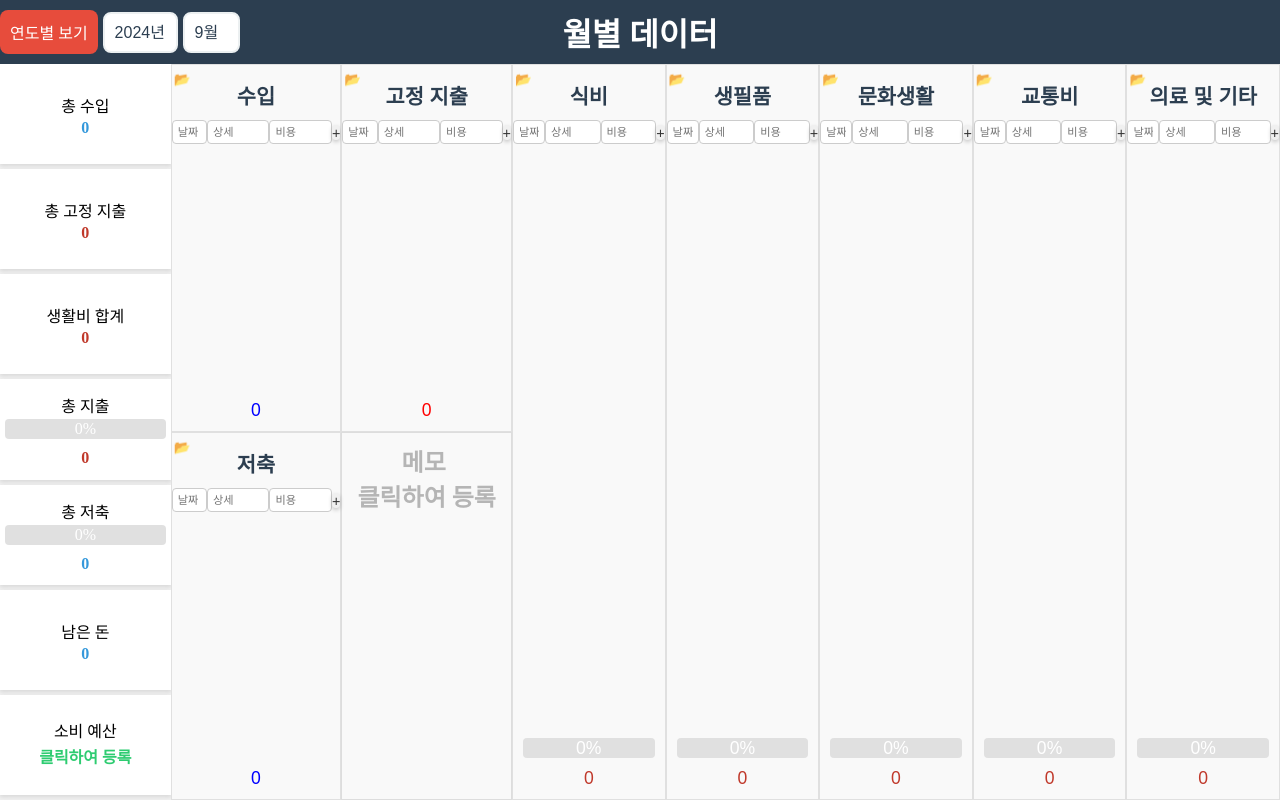
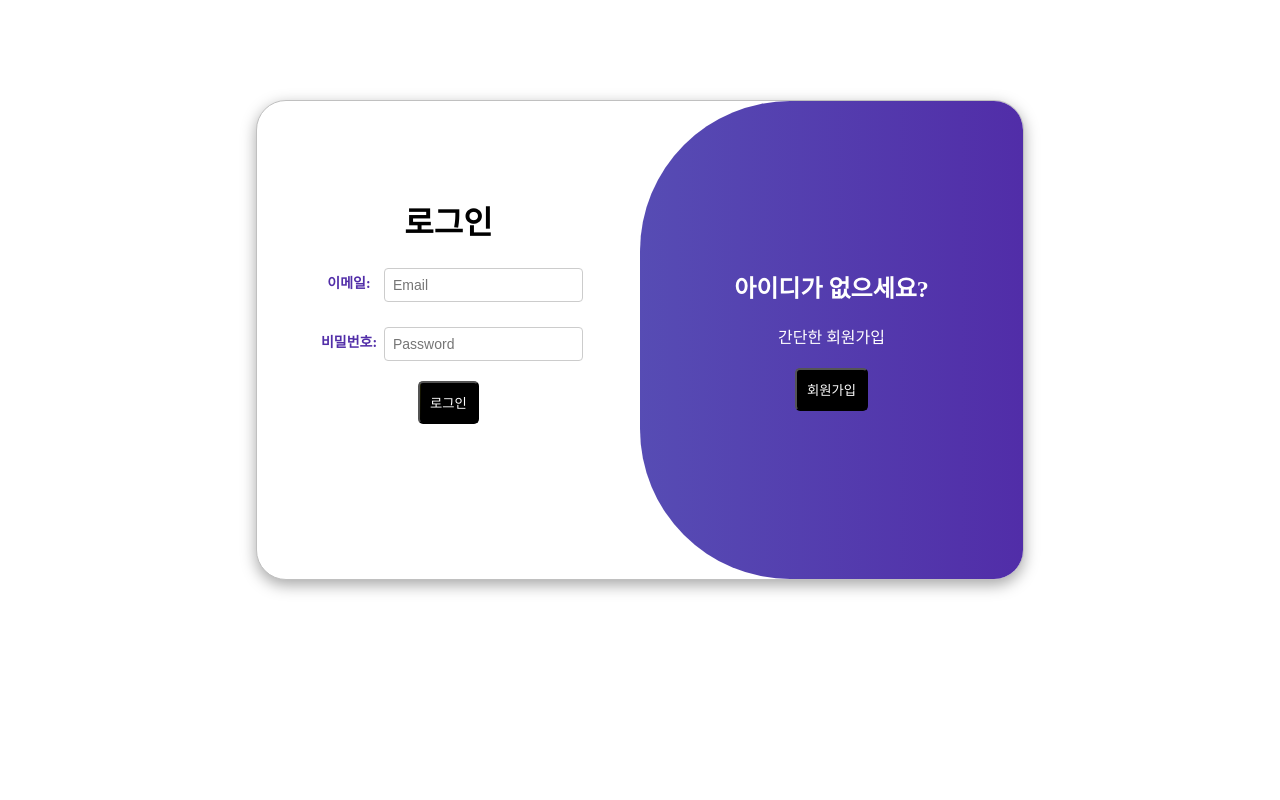
Before and after one commit to tomyhas59/household-book, a React (Create React App) app: page / in a window 1280 px wide. Built offline with nearby package versions, Linux system fonts and the light colour scheme.

Commit message:
sign page

```diff
--- a/src/App.js
+++ b/src/App.js
@@ -3,14 +3,16 @@ import { BrowserRouter, Route, Routes } from "react-router-dom";
 import Main from "./pages/Main";
 import Annual from "./pages/Annual";
 import { RecoilRoot } from "recoil";
+import Sign from "./pages/Sign";
 
 const App = () => {
   return (
     <RecoilRoot>
       <BrowserRouter basename={process.env.PUBLIC_URL}>
         <Routes>
-          <Route path="/" element={<Main />} />
+          <Route path="/main" element={<Main />} />
           <Route path="/annual" element={<Annual />} />
+          <Route path="/" element={<Sign />} />
         </Routes>
       </BrowserRouter>
     </RecoilRoot>
--- a/src/pages/Annual.js
+++ b/src/pages/Annual.js
@@ -7,6 +7,7 @@ import { useSetRecoilState } from "recoil";
 import { monthState, yearState } from "../recoil/atoms";
 import { Pie } from "react-chartjs-2";
 import { Chart as ChartJS, ArcElement, Tooltip, Legend } from "chart.js";
+import { StyledLink } from "./Main";
 
 ChartJS.register(ArcElement, Tooltip, Legend);
 
@@ -95,7 +96,7 @@ const Annual = () => {
     );
 
   const goToMonthPage = (year, month) => {
-    navigate("/");
+    navigate("/main");
     setRecoilYear(year);
     setRecoilMonth(month);
   };
@@ -171,7 +172,7 @@ const Annual = () => {
     <Container>
       <HeaderContainer>
         <HeaderLeftSection>
-          <HomeButton to="/">월별로 보기</HomeButton>
+          <HomeButton to="/main">월별로 보기</HomeButton>
           <Select value={year} onChange={(e) => setYear(e.target.value)}>
             {years.map((year) => (
               <option key={year} value={year}>
@@ -183,6 +184,7 @@ const Annual = () => {
           <p>{totalIncome().toLocaleString()}원</p>
         </HeaderLeftSection>
         <HeaderTitle>연도별 데이터</HeaderTitle>
+        <StyledLink to="/">로그아웃</StyledLink>
       </HeaderContainer>
       <MonthListContainer>
         <MonthList>
--- a/src/pages/Main.js
+++ b/src/pages/Main.js
@@ -19,6 +19,7 @@ import {
   dataByDateState,
   livingTotalState,
 } from "../recoil/atoms";
+import { Link } from "react-router-dom";
 
 const Main = () => {
   const setDetailsTotals = useSetRecoilState(detailsTotalsState);
@@ -81,6 +82,7 @@ const Main = () => {
           setMonth={setMonth}
         />
         <HeaderTitle>월별 데이터</HeaderTitle>
+        <StyledLink to="/">로그아웃</StyledLink>
       </HeaderContainer>
       <ContentContainer>
         <FlexContainer>
@@ -211,3 +213,19 @@ const DetailsContainer = styled.div`
   display: flex;
   height: 92vh;
 `;
+
+export const StyledLink = styled(Link)`
+  text-decoration: none;
+  color: #fff;
+  font-size: 16px;
+  font-weight: bold;
+  padding: 10px 20px;
+  border: 2px solid #fff;
+  border-radius: 5px;
+  transition: all 0.3s ease;
+
+  &:hover {
+    background-color: #512da8;
+    color: #fff;
+  }
+`;
--- /dev/null
+++ b/src/pages/Sign.js
@@ -0,0 +1,238 @@
+import React, { useState } from "react";
+import styled, { css } from "styled-components";
+
+const Login = () => {
+  const [active, setActive] = useState(false);
+
+  const handleToggle = () => {
+    setActive((prev) => !prev);
+  };
+
+  return (
+    <Container>
+      <SignUpContainer active={active}>
+        <h1>회원가입</h1>
+        <FormContainer>
+          <Label>
+            <LabelText>닉네임:</LabelText>
+            <Input placeholder="Nickname" type="text" />
+          </Label>
+          <Label>
+            <LabelText>이메일:</LabelText>
+            <Input placeholder="Email" type="email" />
+          </Label>
+          <Label>
+            <LabelText>비밀번호:</LabelText>
+            <Input placeholder="Password" type="password" />
+          </Label>
+          <Label>
+            <LabelText>비밀번호 확인:</LabelText>
+            <Input placeholder="Password confirm" type="password" />
+          </Label>
+          <Button>가입하기</Button>
+        </FormContainer>
+      </SignUpContainer>
+      <SignInContainer active={active}>
+        <h1>로그인</h1>
+        <FormContainer>
+          <Label>
+            <LabelText>이메일:</LabelText>
+            <Input placeholder="Email" type="email" />
+          </Label>
+          <Label>
+            <LabelText>비밀번호:</LabelText>
+            <Input placeholder="Password" type="password" />
+          </Label>
+          <Button>로그인</Button>
+        </FormContainer>
+      </SignInContainer>
+      <ToggleContainer active={active}>
+        <Toggle active={active}>
+          <ToggleLeft active={active}>
+            <h2>이미 아이디가 있다면?</h2>
+            <p>로그인 해주세요</p>
+            <Button onClick={handleToggle}>로그인</Button>
+          </ToggleLeft>
+          <ToggleRight active={active}>
+            <h2>아이디가 없으세요?</h2>
+            <p>간단한 회원가입</p>
+            <Button onClick={handleToggle}>회원가입</Button>
+          </ToggleRight>
+        </Toggle>
+      </ToggleContainer>
+    </Container>
+  );
+};
+
+export default Login;
+
+const Container = styled.div`
+  margin: 100px auto;
+  background-color: #fff;
+  border-radius: 30px;
+  box-shadow: 0 5px 15px rgba(0, 0, 0, 0.35);
+  position: relative;
+  overflow: hidden;
+  width: 768px;
+  max-width: 100%;
+  min-height: 480px;
+  border: 1px solid silver;
+`;
+
+const absolutePosition = css`
+  transition: all 0.6s ease-in-out;
+  position: absolute;
+  top: 20%;
+  height: 100%;
+  left: 0;
+  width: 50%;
+  text-align: center;
+`;
+
+const SignInContainer = styled.div`
+  ${absolutePosition}
+  ${(props) =>
+    props.active
+      ? css`
+          transform: translateX(100%);
+          opacity: 0;
+        `
+      : css`
+          transform: translateX(0);
+        `}
+`;
+
+const SignUpContainer = styled.div`
+  ${absolutePosition}
+  opacity: 0;
+  ${(props) =>
+    props.active &&
+    css`
+      transform: translateX(100%);
+      opacity: 1;
+      z-index: 2;
+    `}
+`;
+
+const FormContainer = styled.div`
+  margin-top: 20px;
+  display: flex;
+  flex-direction: column;
+  justify-content: center;
+  align-items: center;
+  gap: 20px;
+`;
+
+const Label = styled.label`
+  display: flex;
+  justify-content: center;
+  align-items: center;
+  color: #333;
+`;
+
+const LabelText = styled.span`
+  width: 70px;
+  font-weight: bold;
+  color: #512da8;
+  font-size: 14px;
+`;
+
+const Input = styled.input`
+  margin-top: 5px;
+  padding: 8px;
+  border: 1px solid #ccc;
+  border-radius: 4px;
+  font-size: 14px;
+  outline: none;
+
+  &:focus {
+    border-color: #512da8;
+    box-shadow: 0 0 3px rgba(81, 45, 168, 0.5);
+  }
+`;
+
+const Button = styled.button`
+  background-color: black;
+  border-radius: 5px;
+  color: #fff;
+  padding: 10px;
+  position: relative;
+  overflow: hidden;
+  cursor: pointer;
+
+  &::before {
+    content: "";
+    position: absolute;
+    top: 0;
+    left: 0;
+    width: 100%;
+    height: 100%;
+    background: linear-gradient(120deg, transparent, yellow, transparent);
+    transform: translateX(-100%);
+    transition: transform 0.6s;
+  }
+
+  &:hover::before {
+    transform: translateX(100%);
+  }
+`;
+
+const ToggleContainer = styled.div`
+  position: absolute;
+  left: 50%;
+  width: 50%;
+  height: 100%;
+  overflow: hidden;
+  transition: all 0.6s ease-in-out;
+  z-index: 1000;
+  ${(props) =>
+    props.active
+      ? css`
+          transform: translateX(-100%);
+          border-radius: 0 150px 150px 0;
+        `
+      : css`
+          border-radius: 150px 0 0 150px;
+        `}
+`;
+
+const Toggle = styled.div`
+  background-color: #512da8;
+  height: 100%;
+  background: linear-gradient(to right, #5c6bc0, #512da8);
+  color: #fff;
+  position: relative;
+  left: -100%;
+  height: 100%;
+  width: 200%;
+  transition: all 0.6s ease-in-out;
+  transform: ${(props) => (props.active ? "translateX(50%)" : "translateX(0)")};
+`;
+
+const ToggleCommonStyles = css`
+  display: flex;
+  justify-content: center;
+  align-items: center;
+  flex-direction: column;
+  position: absolute;
+  gap: 20px;
+  width: 50%;
+  height: 100%;
+  padding: 0 30px;
+  text-align: center;
+  top: 0;
+  transition: all 0.6s ease-in-out;
+`;
+
+const ToggleRight = styled.div`
+  ${ToggleCommonStyles}
+  right: 0;
+  transform: ${(props) =>
+    props.active ? "translateX(100%)" : "translateX(0)"};
+`;
+
+const ToggleLeft = styled.div`
+  ${ToggleCommonStyles}
+  transform: ${(props) =>
+    props.active ? "translateX(0)" : "translateX(-200%)"};
+`;
```
